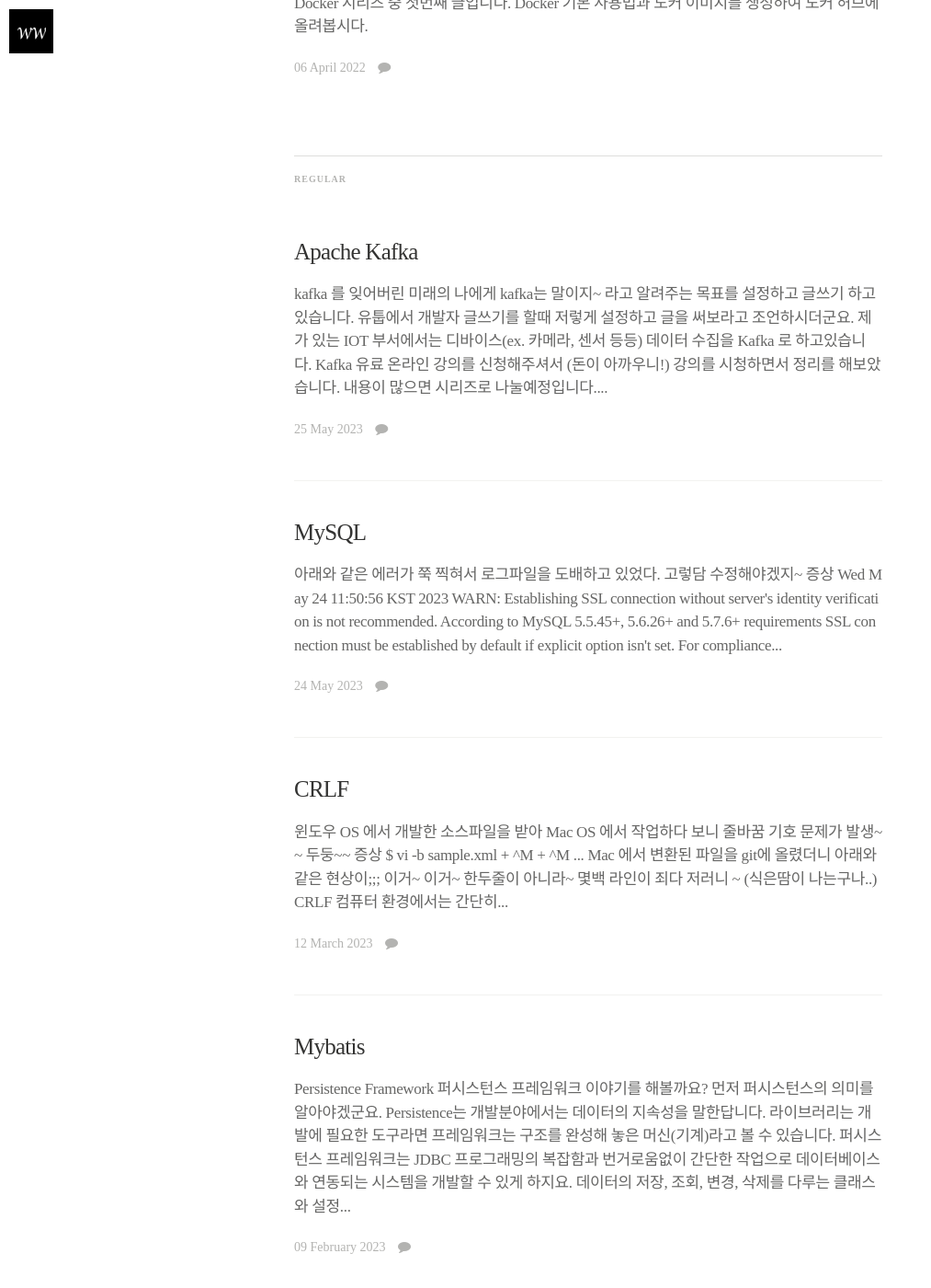
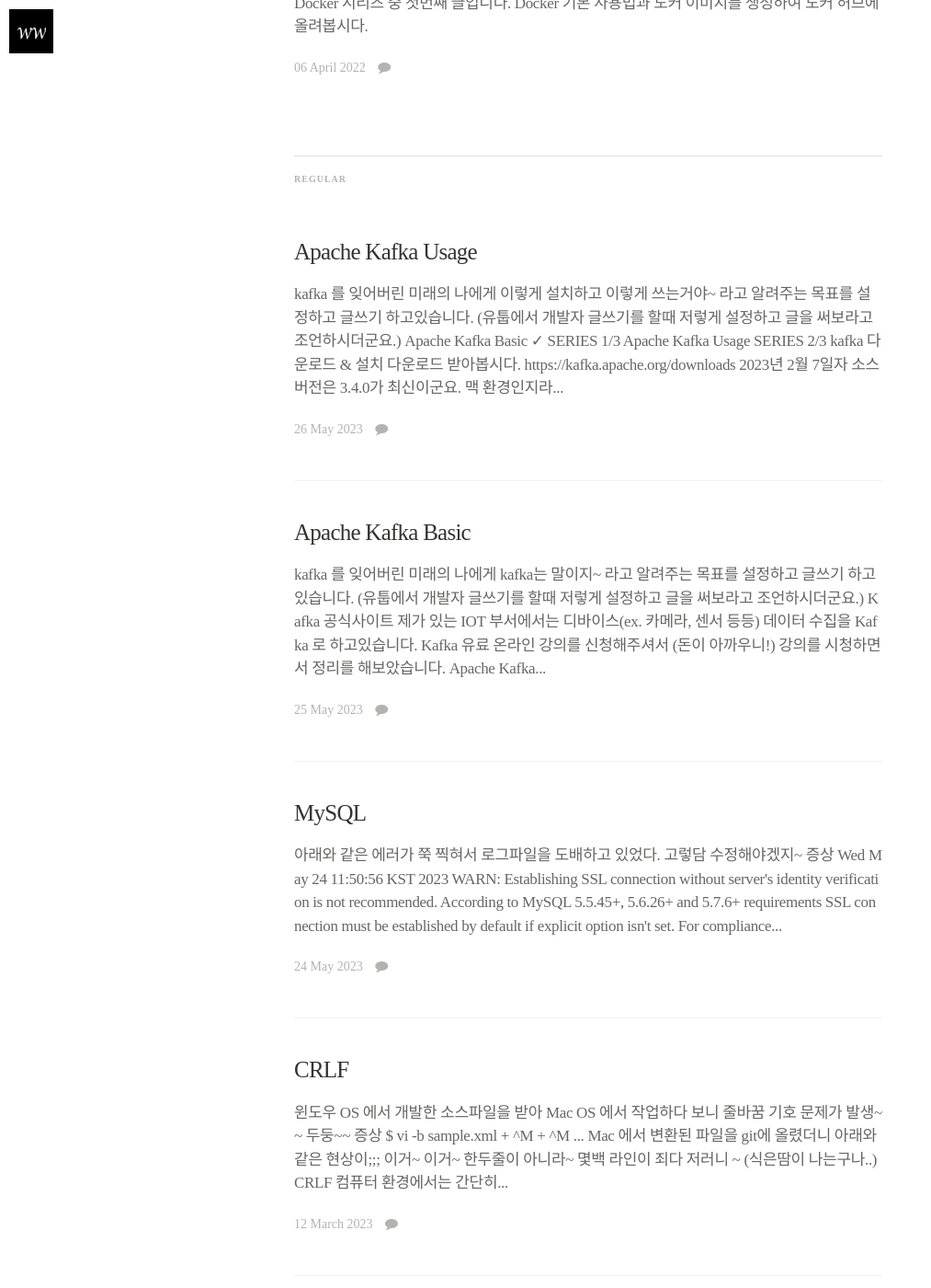
Before and after one commit to didalgus/didalgus.github.io, a Jekyll site: the page built from index.html, in a window 1280 px wide and 1400 px high, scrolled down 855 px. Shown: the whole window at 92% size, without its empty margins (0-1013 px from the left). Built offline with Jekyll 4.4.1, drawn with Linux system fonts in a browser that asks for light colours; nearby versions of some CDN libraries; some web fonts are replaced; the list of posts is cut into pages by our own code; some of the changed text lies outside the part shown.

Commit message:
add post

````diff
--- a/_posts/2023-05-25-Kafka.markdown
+++ b/_posts/2023-05-25-Kafka-Basic.markdown
@@ -1,6 +1,6 @@
 ---
 layout: post
-title:  "Apache Kafka"
+title:  "Apache Kafka Basic"
 series:
 date: 2023-05-25 19:03:00 +0900
 abstract: "Apache Kafka 시리즈 중 첫번째 글입니다. Kafka의 기본개념을 알아보고 설치 운영해봅시다."
@@ -12,38 +12,40 @@ last_modified_at:
 ---
 
 kafka 를 잊어버린 미래의 나에게 kafka는 말이지~ 라고 알려주는 목표를 설정하고 글쓰기 하고있습니다.
-+ 유툽에서 개발자 글쓰기를 할때 저렇게 설정하고 글을 써보라고 조언하시더군요.
+(유툽에서 개발자 글쓰기를 할때 저렇게 설정하고 글을 써보라고 조언하시더군요.)
+
+![kafka logo]({{ site.url }}/assets/article_images/2023-05-25-Kafka/kafka_logo-simple.png)
+[Kafka 공식사이트](https://kafka.apache.org/)
 
 제가 있는 IOT 부서에서는 디바이스(ex. 카메라, 센서 등등) 데이터 수집을 Kafka 로 하고있습니다.
 Kafka 유료 온라인 강의를 신청해주셔서 (돈이 아까우니!) 강의를 시청하면서 정리를 해보았습니다.
 
-내용이 많으면 시리즈로 나눌예정입니다.
+* **Apache Kafka Basic ✓** <span class="series">SERIES 1/3</span>
+* [Apache Kafka Usage]({% post_url 2023-05-26-Kafka-Usage %}) <span class="series">SERIES 2/3</span>
 
-![kafka logo]({{ site.url }}/assets/article_images/2023-05-25-Kafka/kafka_logo-simple.png)
-
-[Kafka 공식사이트](https://kafka.apache.org/)
 
 
 ## Apache Kafka 의 기본 개념 및 이해
 
-Kafka는 Linkedin 내에서 개발하여 후에 아파치재단에 2011년에 기부되어 오픈소스화 되었습니다.
+Kafka는 Linkedin 내에서 개발하여 후에 아파치 재단에 2011년에 기부되어 오픈소스화 되었습니다.
 기존의 MQ(Messaging Platform) 에서 처리 불가능 이벤트 스트림 처리를 위해 개발 되었습니다.
 
 <br />
 Kafka 라고 명명한 계기는 창시자인 Jay Kreps는 아래와 같이 말했습니다.
 
-![kafka logo]({{ site.url }}/assets/article_images/2023-05-25-Kafka/quora-2023-05-25.png)
-https://www.quora.com/What-is-the-relation-between-Kafka-the-writer-and-Apache-Kafka-the-distributed-messaging-system/answer/Jay-Kreps
+![]({{ site.url }}/assets/article_images/2023-05-25-Kafka/quora-2023-05-25.png)
+[https://www.quora.com/What-is-the-relation-between-Kafka-the-writer-and-Apache-Kafka-the-distributed-messaging-system/answer/Jay-Kreps](https://www.quora.com/What-is-the-relation-between-Kafka-the-writer-and-Apache-Kafka-the-distributed-messaging-system/answer/Jay-Kreps)
 
 
-구글번역 :
-
-    카프카는 작가 이름을 쓰는 것에 최적화된 시스템이니까 말이 된다고 생각했다. 나는 대학에서 많은 조명 수업을 들었고 Franz Kafka를 좋아했습니다. 또한 오픈 소스 프로젝트의 이름이 멋지게 들렸습니다.
-    따라서 기본적으로 관계가 많지 않습니다.
-
-Jay Kreps 이분은 후에 CONFLUENT 회사를 2014년에 설립했습니다.
+구글번역
+```
+카프카는 작가 이름을 쓰는 것에 최적화된 시스템이니까 말이 된다고 생각했다. 나는 대학에서 많은 조명 수업을 들었고 Franz Kafka를 좋아했습니다. 또한 오픈 소스 프로젝트의 이름이 멋지게 들렸습니다.
+따라서 기본적으로 관계가 많지 않습니다.
+```
+Jay Kreps 이분은 2014년에 CONFLUENT 회사를 설립했습니다.
 
 ### Evnet란 무엇일까요?
+Kafka 를 사용하기로 했다면 Event 가 많이 발생하는 시스템이겠군요.
 
 - 은행 거래, 송금
 - 웹사이트에서의 행위
@@ -57,7 +59,7 @@ BinData가 발생하고 Event가 사용되는 모든곳이라고 할 수 있습
 - IOT 디바이스로부터 데이터 수집 (제가 현재 있는 IOT부서에서 활용하는 사례입니다.)
 - DB동기화
 - Messaging System
-- 실시간ETL
+- 실시간 ETL
 - Spark, Flink, Storm, Hadoop 과 같은 빅데이터 기술과 같이사용
 
 
--- /dev/null
+++ b/_posts/2023-05-26-Kafka-Usage.markdown
@@ -0,0 +1,265 @@
+---
+layout: post
+title:  "Apache Kafka Usage"
+series:
+date: 2023-05-26 19:03:00 +0900
+abstract: "Apache Kafka 시리즈 중 두번째 글입니다. Kafka 설치하고 Producer과 Consumer를 알아봅시다."
+tags: [Kafka]
+image:
+toc: true
+categories: Tech
+last_modified_at:
+---
+
+kafka 를 잊어버린 미래의 나에게 이렇게 설치하고 이렇게 쓰는거야~ 라고 알려주는 목표를 설정하고 글쓰기 하고있습니다.
+(유툽에서 개발자 글쓰기를 할때 저렇게 설정하고 글을 써보라고 조언하시더군요.)
+
+![kafka logo]({{ site.url }}/assets/article_images/2023-05-25-Kafka/kafka_logo-simple.png)
+
+* **Apache Kafka Basic ✓** <span class="series">SERIES 1/3</span>
+* [Apache Kafka Usage]({% post_url 2023-05-26-Kafka-Usage %}) <span class="series">SERIES 2/3</span>
+
+### kafka 다운로드 & 설치
+
+다운로드 받아봅시다.
+https://kafka.apache.org/downloads
+
+2023년 2월 7일자 소스버전은 3.4.0가 최신이군요.
+맥 환경인지라 Binary 버전 2.13 으로 받아서 설치해보겠습니다.
+
+Scala 2.13 https://archive.apache.org/dist/kafka/2.8.2/kafka_2.13-2.8.2.tgz
+
+apps 디렉토리에 압축파일을 풀어줍니다. (명령어로든 더블클릭이로든~)
+
+```bash
+$ mkdir ~/apps
+$ cd apps
+```
+
+접근 용이하게 심볼릭 링크를 걸어주겠습니다.
+```bash
+ln -s kafka_2.13-2.8.2 kafka
+```
+
+참 쉽죵?
+```bash
+$ ll apps
+lrwxr-xr-x 1 willow staff 16B 1 5 17:38 kafka@ -> kafka_2.13-2.8.2
+drwxr-xr-x@ 10 willow staff 320B 1 5 17:43 kafka_2.13-2.8.2/
+```
+
+### zookeeper 설정 & 구동
+
+zookeeper data 가 저장될 디렉토리를 지정해줍니다.
+
+```bash
+$ vi ~/apps/kafka/config/zookeeper.properties
+# the directory where the snapshot is stored.
+dataDir=/tmp/zookeeper
+# the port at which the clients will connect
+clientPort=2181
+```
+
+zookeeper를 구동해보겠습니다. 2181 포트로 구동되는군요.
+```bash
+$ ~/apps/kafka/bin/zookeeper-server-start.sh ~/apps/kafka/config/zookeeper.properties
+= willow ~/apps/kafka/bin  $ ./zookeeper-server-start.sh ../config/zookeeper.properties
+...
+[2023-05-25 17:43:13,562] INFO clientPortAddress is 0.0.0.0:2181 (org.apache.zookeeper.server.quorum.QuorumPeerConfig)
+...
+[2023-05-25 17:43:13,644] INFO binding to port 0.0.0.0/0.0.0.0:2181 (org.apache.zookeeper.server.NIOServerCnxnFactory)
+```
+
+zookeeper가 정상 구동되었는지 확인해보겠습니다.
+```bash
+$ telnet 0 2181
+Trying 0.0.0.0...
+Connected to 0.
+Escape character is '^]'.
+```
+
+
+zookeeper 쉘을 실행해볼까요?
+```bash
+$ bin/zookeeper-shell.sh localhost:2181
+Connecting to localhost:2181
+Welcome to ZooKeeper!
+JLine support is disabled
+
+WATCHER::
+
+WatchedEvent state:SyncConnected type:None path:null
+ls /
+[zookeeper]
+```
+
+zookeeper 로그를 확인보겠습니다.
+위에서 설정한 zookeeper.properties 경로에 로그가 생성된것을 확인했습니다.
+```bash
+$ ll /tmp/zookeeper/version-2
+total 48
+-rw-r--r--  1 willow  wheel    64M  1  5 17:47 log.1
+-rw-r--r--  1 willow  wheel   424B  1  5 17:43 snapshot.0
+```
+
+### kafka 설정 & 구동
+
+kafka 설정 파일을 열어보니 9092 포트가 선언되어 있습니다.
+
+```bash
+$ vi ~/apps/kafka/config/server.properties
+
+listeners=PLAINTEXT://127.0.0.1:9092
+```
+
+kafka(broker) 서버를 실행합니다.
+id = 0 서버가 구동되었네요.
+```bash
+$ ~/apps/kafka/bin/kafka-server-start.sh config/server.properties
+
+...
+[2023-05-25 17:16:35,827] INFO [KafkaServer id=0] started (kafka.server.KafkaServer)
+```
+
+
+## Topic
+
+Topic은 논리적인 표현으로 Kafka에서 메시지가 저장되는 장소 입니다.
+
+
+
+Topic 네이밍이 중요해서 찾아보았습니다.
+운영중에 변경하기 어렵기때문에 생성시 알기쉽게 네이밍하는게 중요하더군요.
+public 하게 명명하면 운영중 유지보수시 헷갈릴 수 있답니다. ㅠ
+현 IOT부서에서는 _(언더바)를 권장하지 않아서 `SensorEvent` 이런식으로 파스칼 케이스(pascal case) 표기명을 사용하고 있습니다.
+
+토픽 네임 규칙
+- 최대 249자
+- 공백허용 X
+- _. 권장하지 않음
+
+깃헙 소스 내 정의된 규칙은 아래와 같군요. https://github.com/apache/kafka/blob/trunk/clients/src/main/java/org/apache/kafka/common/internals/Topic.java
+
+```java
+public static final String LEGAL_CHARS = "[a-zA-Z0-9._-]";
+private static final int MAX_NAME_LENGTH = 249;
+```
+
+
+topic를 생성해보겠습니다.
+
+```bash
+$ ~/apps/kafka/bin/kafka-topics.sh --create --topic willow --bootstrap-server localhost:9092
+Created topic willow.
+```
+
+생성된 topic 를 확인해봅니다.
+```bash
+$ ~/apps/kafka/bin/kafka-topics.sh --list --bootstrap-server localhost:9092
+willow
+```
+
+## producer & consumer
+
+
+
+
+
+topic을 생성해보았으니 프로듀서와 컨슈머를 사용해보겠습니다.
+
+producer
+```bash
+$ ~/apps/kafka/bin/kafka-console-producer.sh --bootstrap-server localhost:9092 --topic willow
+>11
+>22
+```
+
+consumer
+```bash
+$ ~/apps/kafka/bin/kafka-console-consumer.sh --bootstrap-server localhost:9092 --topic willow
+11
+22
+
+$ ~/apps/kafka/bin/kafka-console-consumer.sh --bootstrap-server localhost:9092 --topic willow --from-beginning
+11
+22
+```
+
+topics 토픽 확인
+```bash
+$ ~/apps/kafka/bin/zookeeper-shell.sh localhost:2181
+Connecting to localhost:2181
+Welcome to ZooKeeper!
+JLine support is disabled
+
+WATCHER::
+
+WatchedEvent state:SyncConnected type:None path:null
+
+ls /
+[admin, brokers, cluster, config, consumers, controller, controller_epoch, feature, isr_change_notification, latest_producer_id_block, log_dir_event_notification, zookeeper]
+ls /brokers
+[ids, seqid, topics]
+ls /brokers/ids
+[0]
+ls /brokers/topics
+[__consumer_offsets, willow, greenpine]
+
+
+```
+
+## 로그 확인
+
+로그 디렉토리를 살펴볼까요?
+
+```bash
+$ ll ~/apps/kafka/tmp/kafka-logs/
+total 32
+-rw-r--r--  1 willow  wheel     0B  1  6 17:16 cleaner-offset-checkpoint
+drwxr-xr-x  6 willow  wheel   192B  1  6 17:22 willow-0/
+drwxr-xr-x  6 willow  wheel   192B  1  6 17:29 greenpine-0/
+-rw-r--r--  1 willow  wheel     4B  1  6 17:30 log-start-offset-checkpoint
+-rw-r--r--  1 willow  wheel    88B  1  6 17:16 meta.properties
+-rw-r--r--  1 willow  wheel    33B  1  6 17:30 recovery-point-offset-checkpoint
+-rw-r--r--  1 willow  wheel    33B  1  6 17:30 replication-offset-checkpoint
+
+$ ll ~/apps/kafka/tmp/kafka-logs/willow-0
+total 16
+-rw-r--r--  1 willow  wheel    10M  1  6 17:29 00000000000000000000.index
+-rw-r--r--  1 willow  wheel   302B  1  6 17:29 00000000000000000000.log
+-rw-r--r--  1 willow  wheel    10M  1  6 17:29 00000000000000000000.timeindex
+-rw-r--r--  1 willow  wheel     8B  1  6 17:29 leader-epoch-checkpoint
+
+$ cat ~/apps/kafka/tmp/kafka-logs/willow-0/00000000000000000000.log
+```
+
+
+```bash
+
+```
+
+
+```bash
+
+```
+
+
+```bash
+
+```
+
+```bash
+
+```
+
+```bash
+
+```
+
+```bash
+
+```
+
+```bash
+
+```
````
